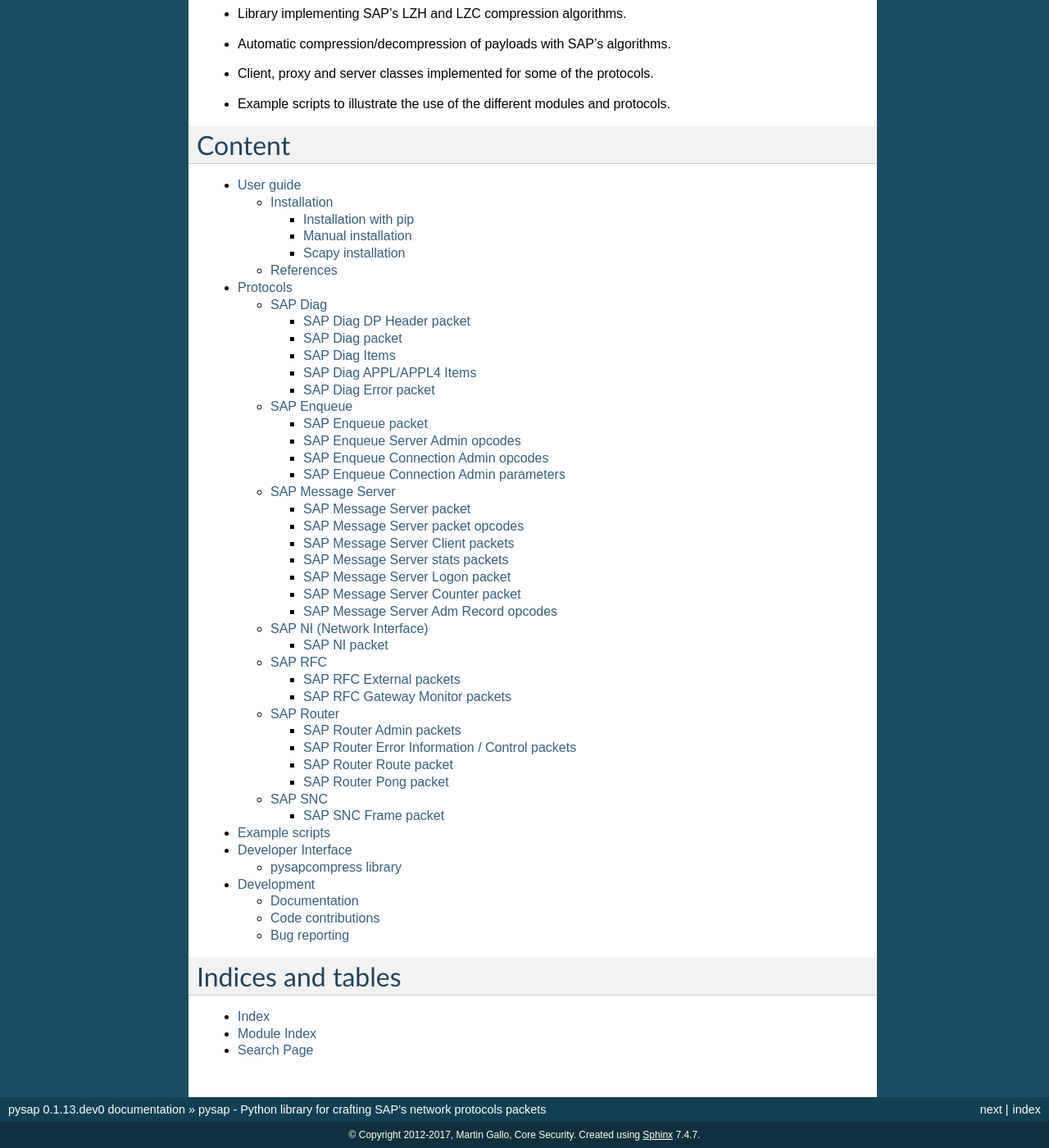
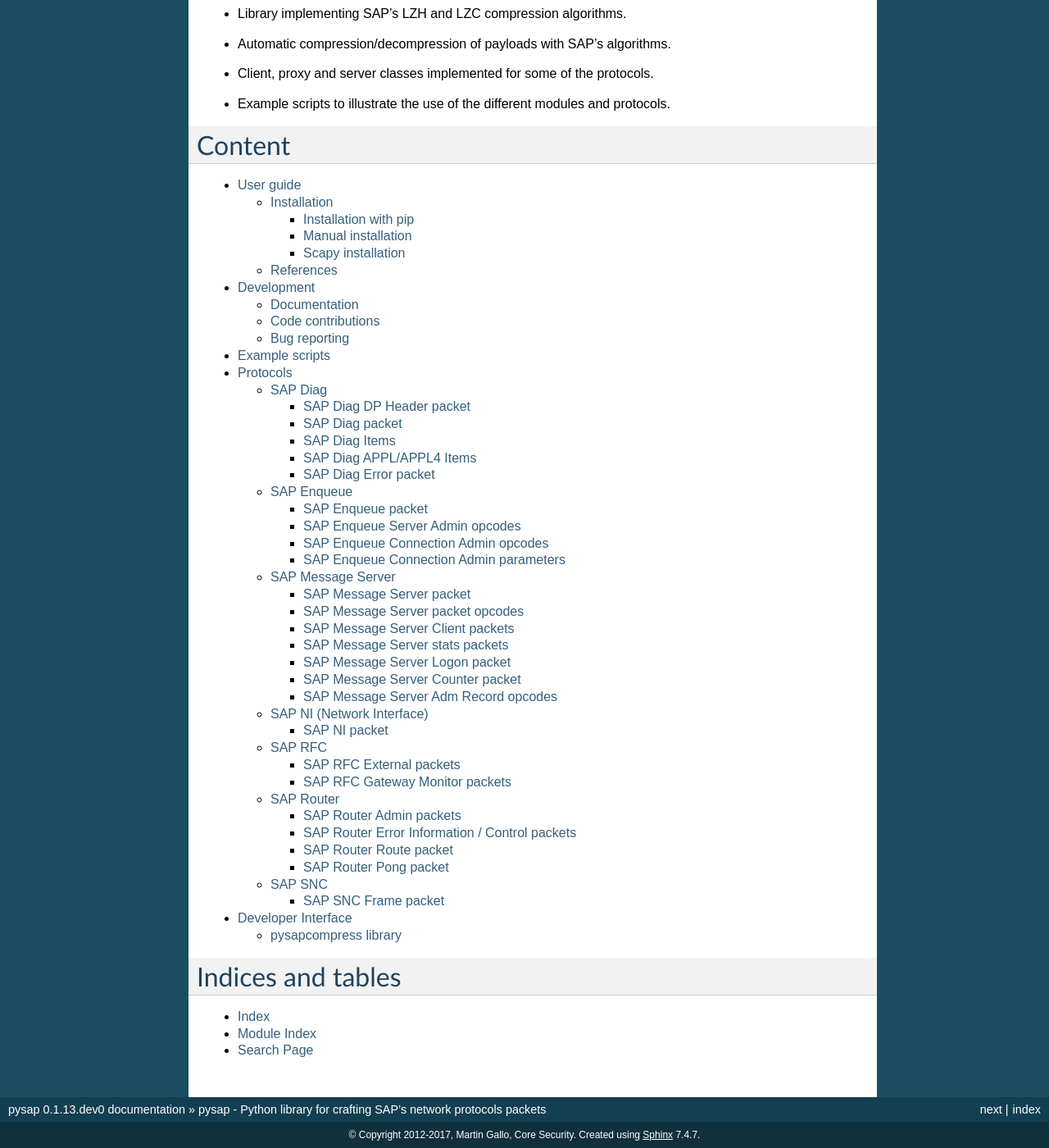
Before and after one commit to OWASP/pysap, a Sphinx documentation site: the page built from docs/index.rst, in a window 1280 px wide and 1400 px high, scrolled down 683 px. Shown: the whole window at 82% size. Built offline with Sphinx 7.4.7, drawn with Linux system fonts in a browser that asks for light colours; pages that are not in the unit, such as notebooks, are missing from menus; some of the changed lines change nothing that is shown.

Commit message:
Playing with sphinx-autoapi

```diff
--- a/docs/conf.py
+++ b/docs/conf.py
@@ -32,10 +32,15 @@
 # ones.
 extensions = [
     'sphinx.ext.autodoc',
+    'autoapi.extension',
     'sphinx.ext.viewcode',
     'nbsphinx',
     'sphinx.ext.mathjax',
 ]
+
+# Document Python Code
+autoapi_type = 'python'
+autoapi_dirs = ['../pysap']
 
 # Disable notebook cell execution timeout
 nbsphinx_timeout = 90
@@ -269,7 +274,3 @@
 
 # If true, do not generate a @detailmenu in the "Top" node's menu.
 #texinfo_no_detailmenu = False
-
-
-# Automatically build API docs
-apidoc_main(["-f", "-e", "-M", "-o", "api/", "../pysap"])
--- a/docs/index.rst
+++ b/docs/index.rst
@@ -57,10 +57,10 @@
    :maxdepth: 3
 
    user/user
+   dev/dev
+   examples/examples
    protocols/protocols
-   examples/examples
    api/api
-   dev/dev
 
 .. examples/examples
 
--- a/requirements-docs.txt
+++ b/requirements-docs.txt
@@ -1,4 +1,5 @@
 Sphinx>=1.4
+sphinx-autoapi
 ipykernel
 nbconvert
 nbsphinx
```
